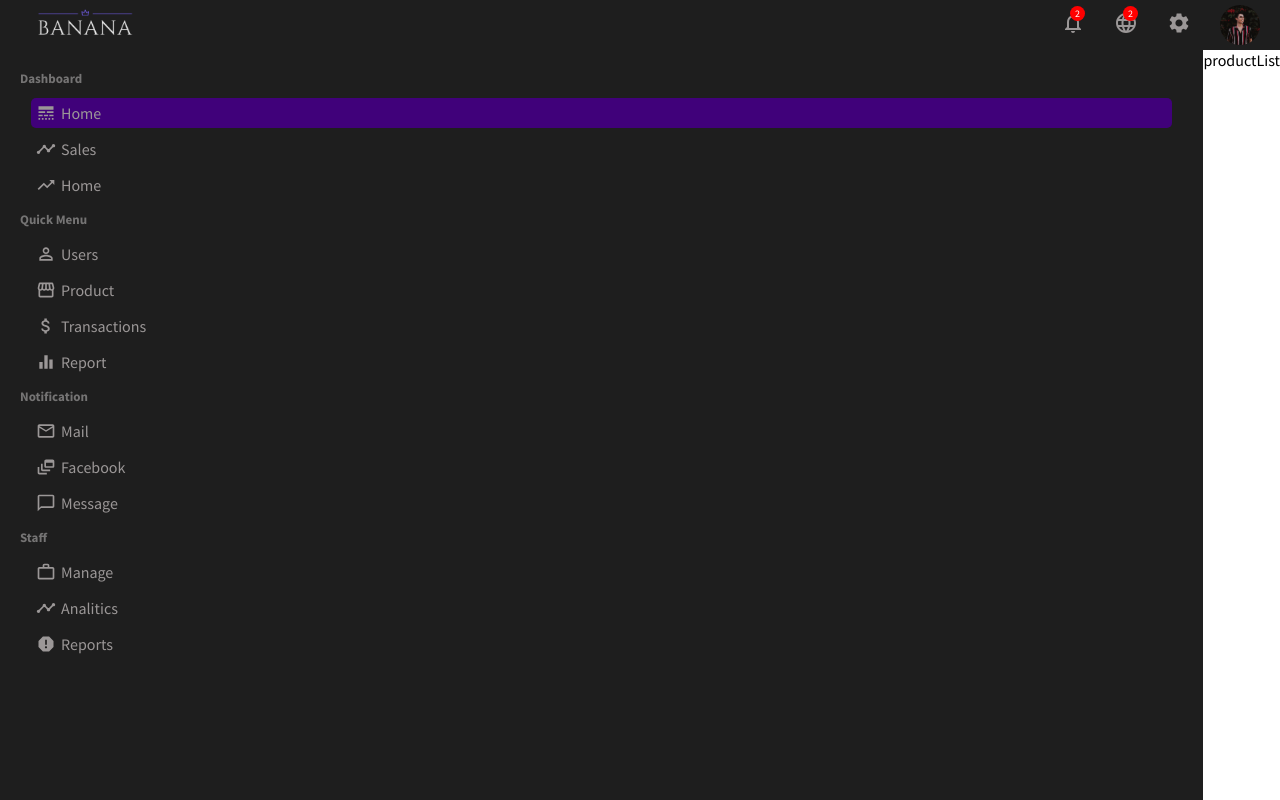
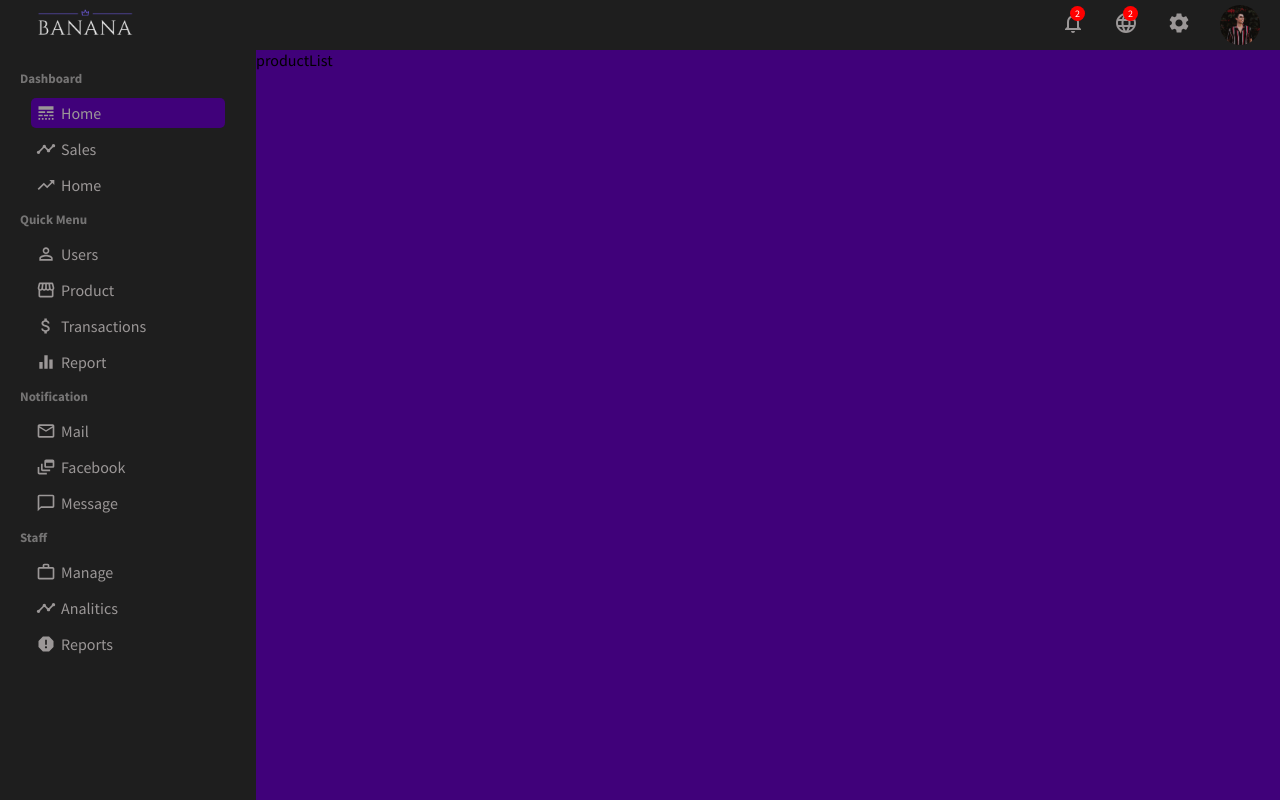
Before and after one commit to malekaridhi/ecommerceMern, a React (Create React App) app in the folder admin/: page /products in a window 1280 px wide. Built offline with nearby package versions, Linux system fonts and the light colour scheme.

Commit message:
add user page

```diff
--- a/admin/src/App.js
+++ b/admin/src/App.js
@@ -27,6 +27,8 @@ function App() {
           <Route exact path="/users/:userId" element={<User/>} />
           <Route exact path="/newUser" element={<NewUser/>} />
           <Route exact path="/products" element={<ProductList/>} />
+          {/* <Route exact path="/product/:productId" element={</>} />
+          <Route exact path="/newProduct" element={</>} /> */}
         </Routes>
       </div>
     </Router>
--- a/admin/src/pages/productList/productList.css
+++ b/admin/src/pages/productList/productList.css
@@ -1,3 +1,5 @@
 .productList{
-
+    flex: 4;
+    background-color:  rgb(64, 1, 122);
+    color: "#97979B"
 }
```
